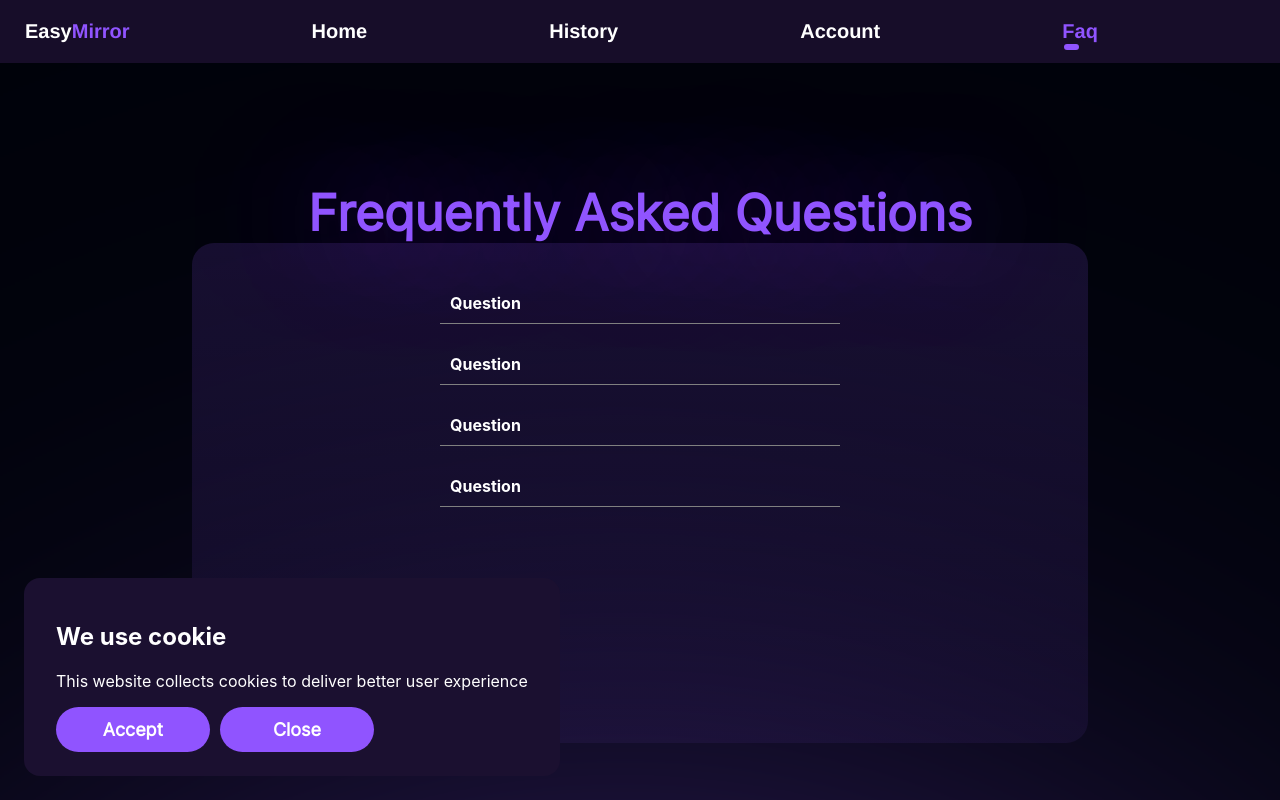
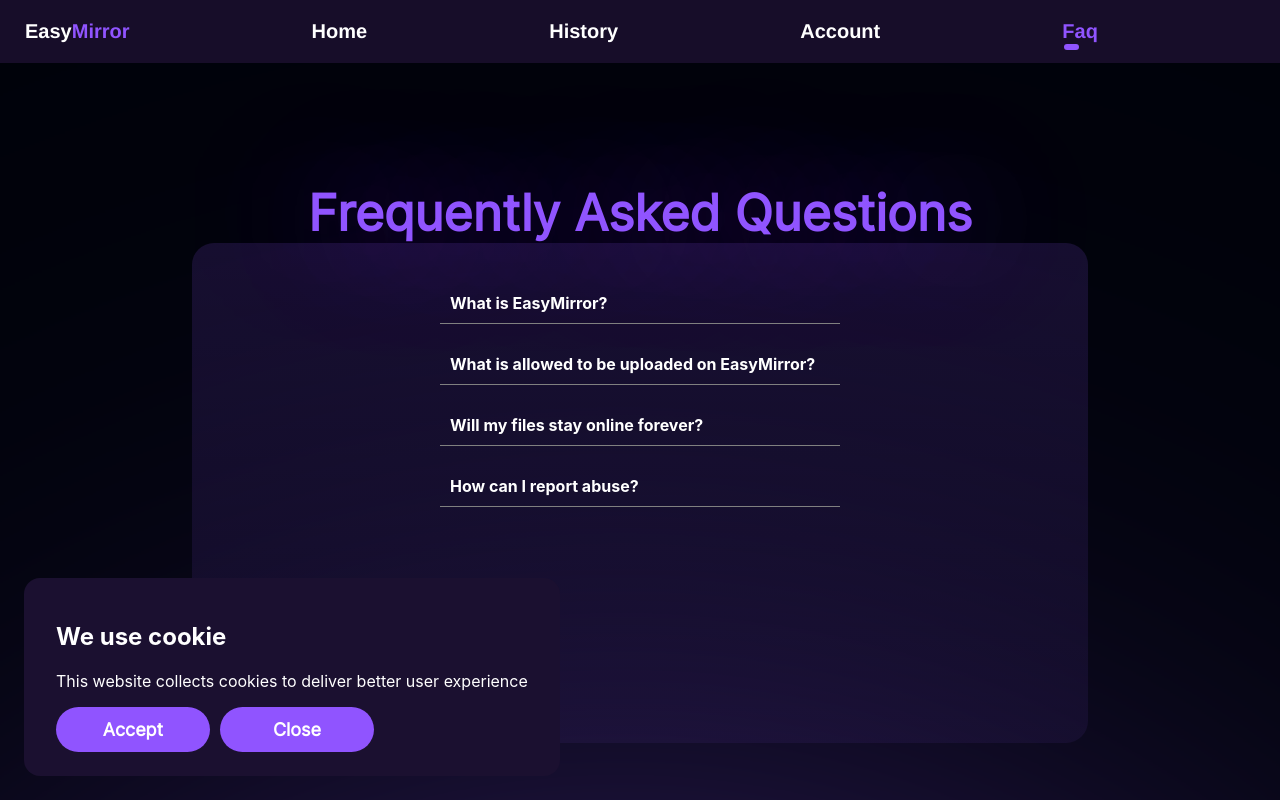
Before and after one commit to easymirror/easymirror-frontend, a React (Create React App) app: page /faq in a window 1280 px wide. Built offline with nearby package versions, Linux system fonts and the light colour scheme.

Commit message:
Updated FAQ

```diff
--- a/src/pages/Faq/index.tsx
+++ b/src/pages/Faq/index.tsx
@@ -13,10 +13,12 @@ export const FaqPage = () => {
                 <div className={style.header}>Frequently Asked Questions</div>
                 <div className={style.backgroundCard}>
                     <div className={style.items}>
-                        <FaqItem question="Question" answer="Answer"/>
-                        <FaqItem question="Question" answer="Answer"/>
-                        <FaqItem question="Question" answer="Answer"/>
-                        <FaqItem question="Question" answer="Answer"/>
+                        <FaqItem question="What is EasyMirror?" answer="EasyMirror is a convenient way to mirror your files to other sites!"/>
+                        <FaqItem question="What is allowed to be uploaded on EasyMirror?" answer={
+                            "We prohibit the upload and sharing of:\n\n- Child pornography/abuse\n- Animal abuse\n- Terrorism\n- Malware\n- Movies\n- TV Shows\n\nWe are fully compliant with U.S. laws and will be reported to the proper authorities if you fail to comply.\n\nShould you encounter any of this on our service, please scroll down to the contact us tab and send us an email asap."
+                            }/>
+                        <FaqItem question="Will my files stay online forever?" answer="It depends on which hosts you upload to. We recommend visiting the FAQ of the sites you choose to mirror to."/>
+                        <FaqItem question="How can I report abuse?" answer="Please send an email to abuse@easymirror.io"/>
                     </div>
                 </div>
             </div>
--- a/src/pages/Faq/styles.module.scss
+++ b/src/pages/Faq/styles.module.scss
@@ -55,4 +55,5 @@
     max-height: 0;
     overflow: hidden;
     transition: all 0.3s ease;
+    white-space: pre-line;
 }
```
